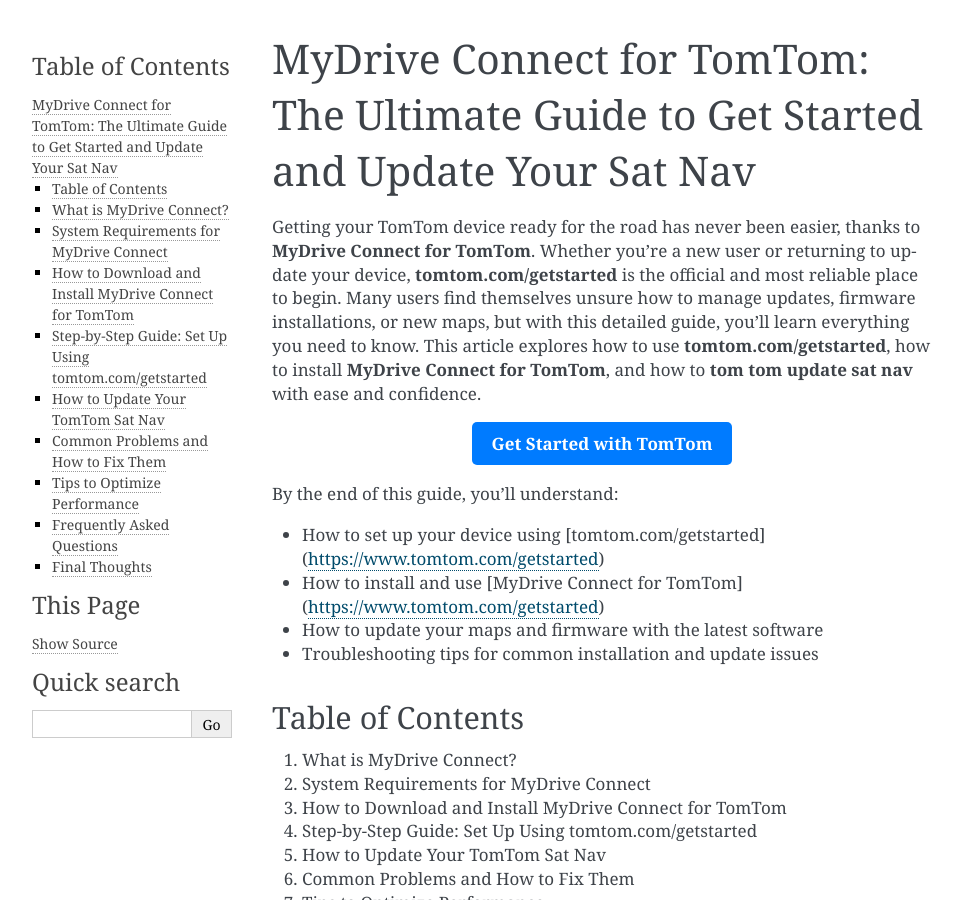
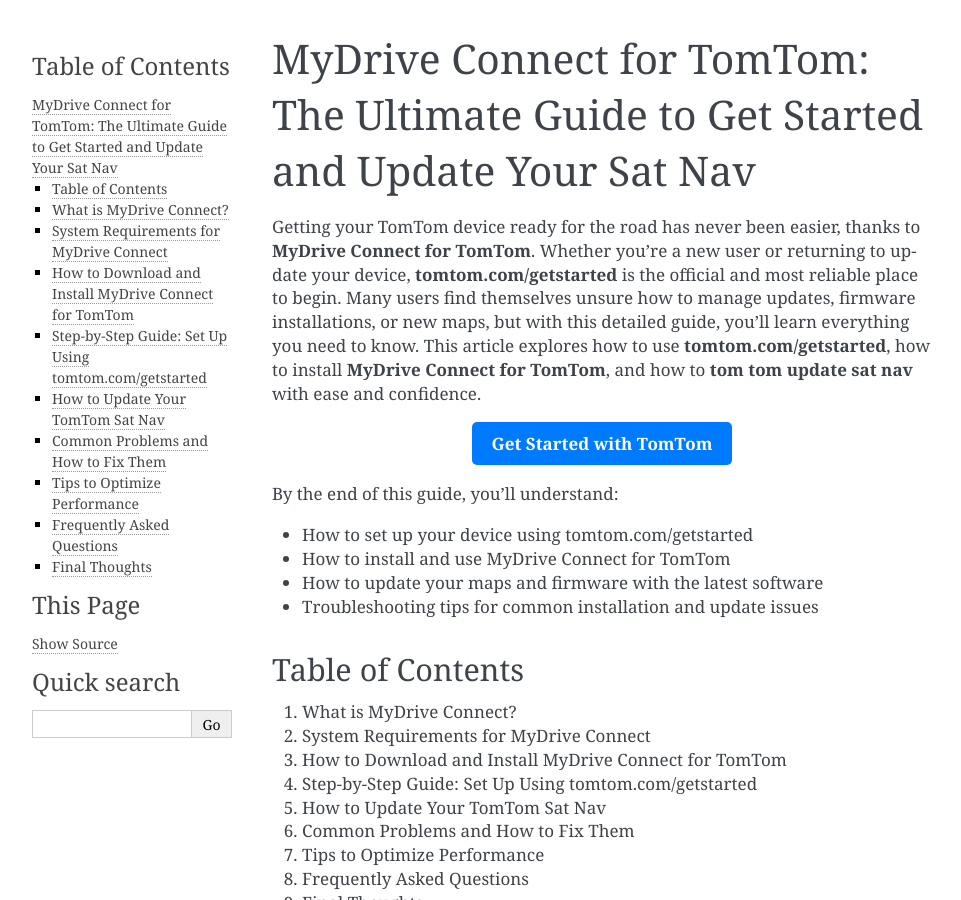
Before and after one commit to woodrowlandfair/GlowKitSite, a Sphinx documentation site: the page built from docs/index.rst, in a window 1280 px wide and 900 px high. Shown: the whole window, without its empty margins (148-1109 px from the left). Built offline with Sphinx 7.4.7, drawn with Linux system fonts in a browser that asks for light colours; some of the changed lines change nothing that is shown.

Commit message:
Update index.rst

```diff
--- a/docs/index.rst
+++ b/docs/index.rst
@@ -10,8 +10,8 @@
 
 By the end of this guide, you'll understand:
 
-- How to set up your device using [tomtom.com/getstarted](https://www.tomtom.com/getstarted)
-- How to install and use [MyDrive Connect for TomTom](https://www.tomtom.com/getstarted)
+- How to set up your device using tomtom.com/getstarted
+- How to install and use MyDrive Connect for TomTom
 - How to update your maps and firmware with the latest software
 - Troubleshooting tips for common installation and update issues
 
```
